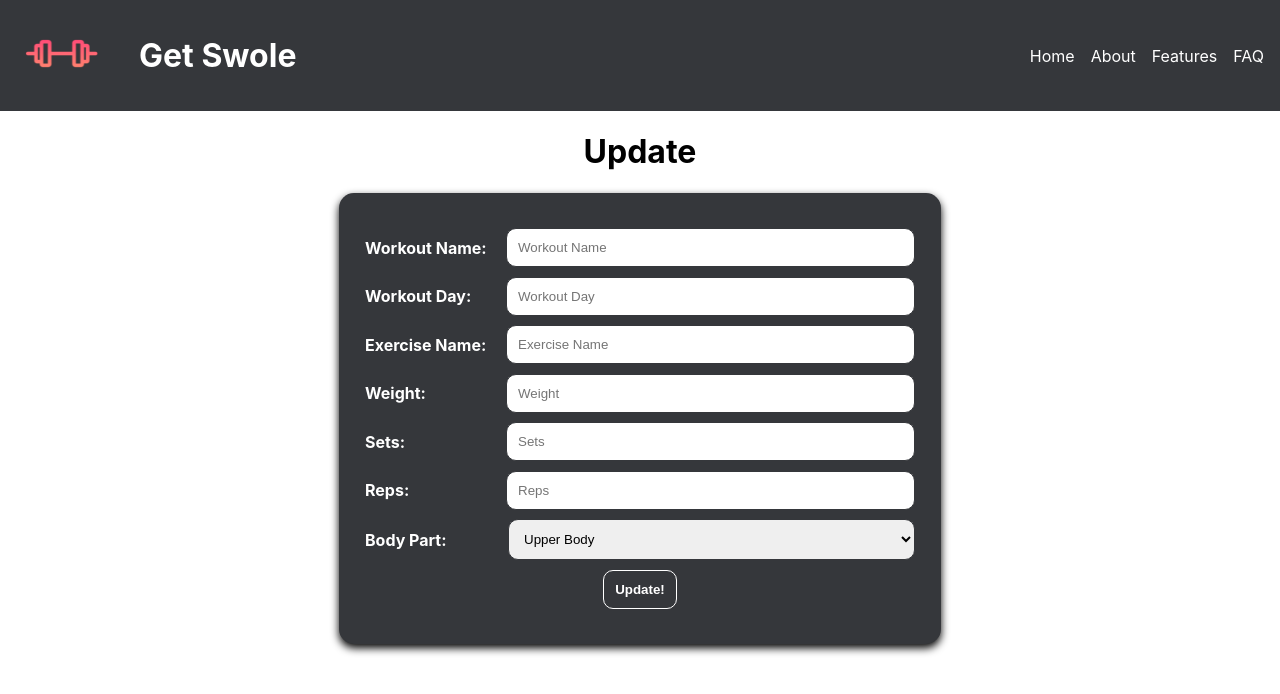
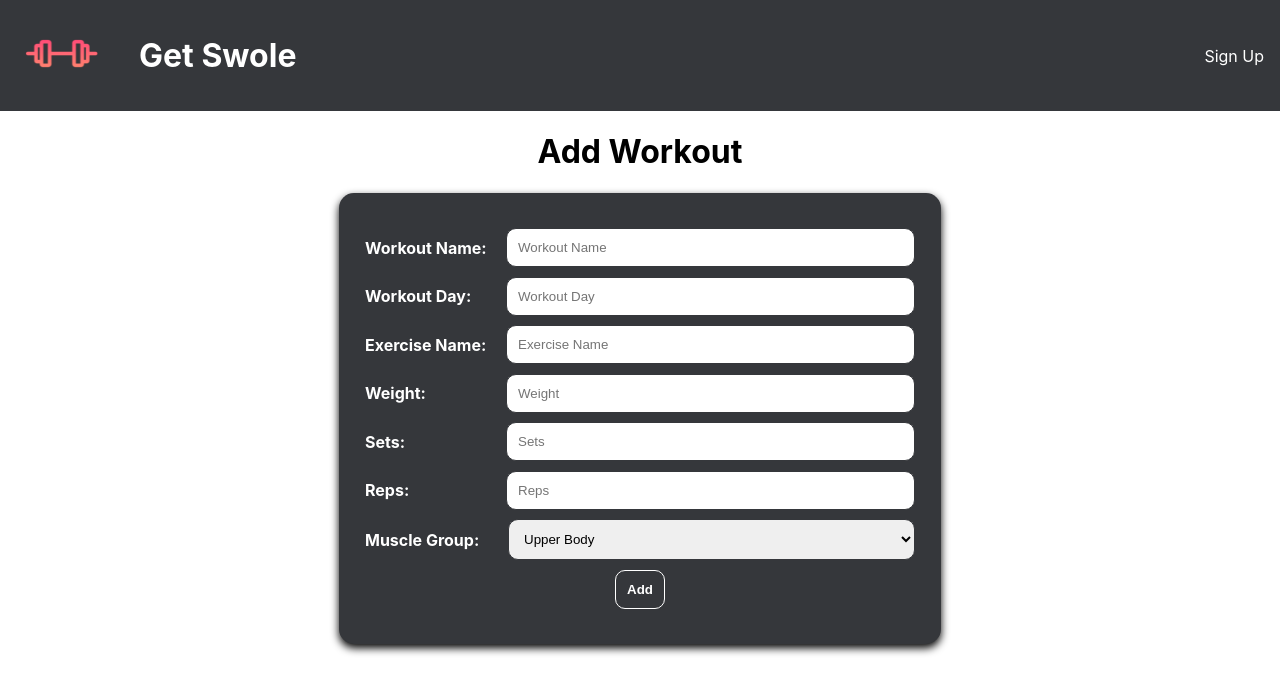
Before and after one commit to BuildWeek-WeightLiftingJournal/Frontend, a React (Create React App) app: page /workoutform in a window 1280 px wide. Shown: the top 694 px of the page. Built offline with nearby package versions, Linux system fonts and the light colour scheme.

Commit message:
functioning app

```diff
--- a/src/App.css
+++ b/src/App.css
@@ -2,7 +2,6 @@
   text-align: center;
   display: flex;
   flex-direction: column;
-  justify-content: center;
   width: 100%;
   height: 100vh;
 }
--- a/src/Components/Nav.js
+++ b/src/Components/Nav.js
@@ -1,6 +1,7 @@
 import React from 'react';
 import styled from 'styled-components';
 import LogoImg from '../assets/workout.png';
+import {Link} from 'react-router-dom';
 
 const NavBar = styled.nav`
     display: flex;
@@ -28,15 +29,6 @@ const NavRight = styled.div`
     align-items: center;
 `;
 
-const NavbarLink = styled.a`
-    padding-left: 1em;
-    text-decoration: none;
-    color: white;
-    &:hover {
-        color: #ff5b7b;
-    }
-`;
-
 const Logo = styled.img`
     width: 80%;
     height: 80%;
@@ -52,10 +44,7 @@ const Nav = () => {
                <NavTitle>Get Swole</NavTitle>
            </NavLeft>
            <NavRight>
-               <NavbarLink href="#">Home</NavbarLink>
-               <NavbarLink href="about.html">About</NavbarLink>
-               <NavbarLink href="#">Features</NavbarLink>
-               <NavbarLink href="#">FAQ</NavbarLink>
+               <Link to="/">Sign Up</Link>
            </NavRight>
        </NavBar>
     );
--- a/src/Components/RegistrationForm.js
+++ b/src/Components/RegistrationForm.js
@@ -14,7 +14,7 @@ function RegistrationForm(props) {
         axios.post("https://ar-journal.herokuapp.com/createnewuser", userCredentials,  {headers: {"Content-Type": "application/json" }})
             .then(res => {
                 console.log(res);
-                props.history.push("/");
+                props.history.push("/login");
             })
             .catch(err => console.log(err.response))
     }
@@ -36,13 +36,13 @@ function RegistrationForm(props) {
                 </label>
 
                 <label className='label'>Password:
-                <input className='input' type='text' name='password' placeholder='Password' onChange={changeHandler} value={userCredentials.password} required />
+                <input className='input' type='password' name='password' placeholder='Password' onChange={changeHandler} value={userCredentials.password} required />
                 </label>
 
                 <div>
                 <button className='button' type='submit'>Sign Up!</button>
                 </div>
-                <Link><p className='loginhere'>Already Registered? Login here</p></Link>
+                <Link to='/login'><p className='loginhere'>Already Registered? Login here</p></Link>
             </form>
         </div>
     );
--- a/src/Components/UpdateForm.js
+++ b/src/Components/UpdateForm.js
@@ -5,10 +5,10 @@ import axios from "axios";
 const WorkoutForm = (props) => {
 
   const [workout, setworkout] = useState({
-    workoutName: '',
-    workoutDay: '',
-    muscle: '',
-    exercise: '',
+    title: '',
+    day: '',
+    muscleGroup: '',
+    exerciseName: '',
     weight: '',
     sets: '',
     reps: '',
@@ -17,8 +17,14 @@ const WorkoutForm = (props) => {
 
   const update = (e) => {
     e.preventDefault();
+    axios.post("https://ar-journal.herokuapp.com/workout/new", workout,  {headers: {"Content-Type": "application/json" }})
+            .then(res => {
+                console.log(res);
+                props.history.push("/users");
+            })
+            .catch(err => console.log(err.response))
 
-    }
+  }
 
     const handleChange = e => {
         setworkout({
@@ -30,13 +36,13 @@ const WorkoutForm = (props) => {
   return (
     <>
     <div className="container">
-    <h1>Update</h1>
+    <h1>Add Workout</h1>
       <form className="update-form" onSubmit={update}>
         <label className="label"> Workout Name:
         <input className="input"
         type="text"
-        name="workoutName"
-        value={workout.workoutName}
+        name="title"
+        value={workout.title}
         placeholder="Workout Name"
         onChange={handleChange}
         />
@@ -45,8 +51,8 @@ const WorkoutForm = (props) => {
       <label className="label">Workout Day:
       <input className="input"
         type="text"
-        name="workoutDay"
-        value={workout.workoutDay}
+        name="day"
+        value={workout.day}
         placeholder="Workout Day"
         onChange={handleChange}
         />
@@ -55,8 +61,8 @@ const WorkoutForm = (props) => {
         <label className="label">Exercise Name:
         <input className="input"
         type="text"
-        name="exercise"
-        value={workout.exercise}
+        name="exerciseName"
+        value={workout.exerciseName}
         placeholder="Exercise Name"
         onChange={handleChange}
         />
@@ -92,15 +98,15 @@ const WorkoutForm = (props) => {
         />
         </label>
 
-        <label className="label">Body Part:
-        <select className="select-input" name="muscle">
-        <option value="upperBody">Upper Body</option>
-        <option value="lowerBody">lower Body</option>
+        <label className="label">Muscle Group:
+        <select className="select-input" name="muscleGroup" onChange={handleChange}>
+        <option value='Upper Body'>Upper Body</option>
+        <option value='Lower Body'>Lower Body</option>
         </select>
         </label>
 
         <div>
-        <button className="button">Update!</button>
+        <button className="button">Add</button>
         </div>
       </form>
       </div>
--- a/src/Components/WorkoutCard.js
+++ b/src/Components/WorkoutCard.js
@@ -2,10 +2,13 @@ import React from 'react';
 const WorkoutCard = ({ workout }) => {
    return (
      <div id={workout.id}>
-       <h2>{workout.name}</h2>
+       <h2>{workout.title}</h2>
+       <h3>{workout.exerciseName}</h3>
+       <p>{workout.day}</p>
        <p>{workout.sets}</p>
        <p>{workout.reps}</p>
-       <p>{workout.load}</p>
+       <p>{workout.weight}</p>
+       <p>{workout.muscleGroup}</p>
      </div>
    );
  };
--- a/src/Components/WorkoutList.js
+++ b/src/Components/WorkoutList.js
@@ -9,7 +9,7 @@ function WorkoutList() {
 
   useEffect(() => {
     axiosWithAuth()
-      .get('https://ar-journal.herokuapp.com/swagger-ui.html#/workout/all')
+      .get('https://ar-journal.herokuapp.com/workout/all', {headers: {"Content-Type": "application/json" }})
       .then(res => {
         console.log(res);
         setWorkouts(res.data);
```
